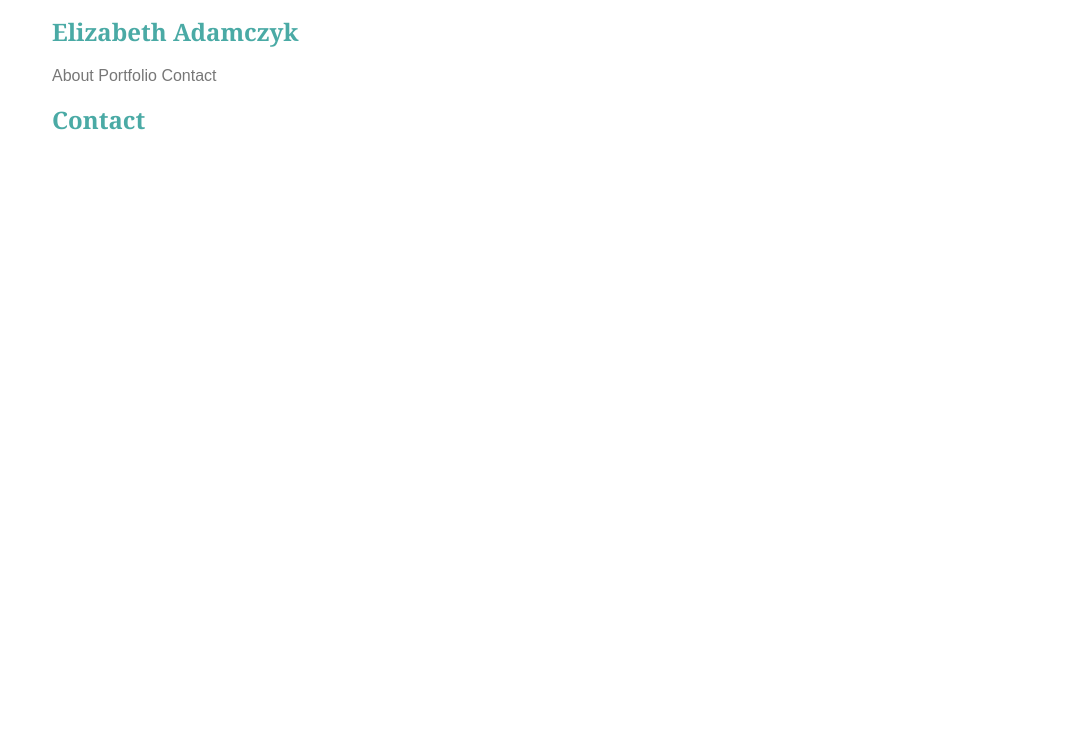
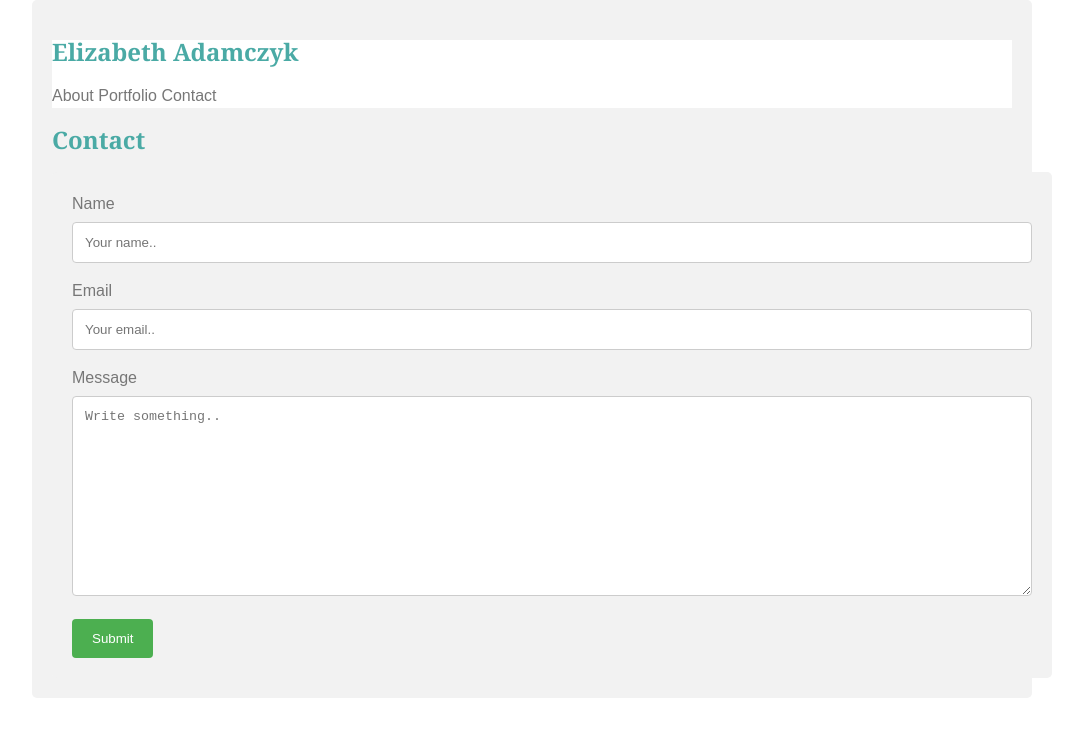
Before and after one commit to emadamczyk/EA_basic_wk1, a plain HTML site: page contact.html in a window 1280 px wide. Shown: the whole page, without its empty margins (108-1191 px from the left). Drawn offline with Linux system fonts and the light colour scheme.

Commit message:
initial hw pages

```diff
--- a/assets/css/style.css
+++ b/assets/css/style.css
@@ -43,3 +43,37 @@ body {
     height: 150px;
     margin-right: 20px;
   }
+
+  /* Style inputs with type="text", select elements and textareas */
+input[type=text], select, textarea {
+    width: 100%; /* Full width */
+    padding: 12px; /* Some padding */
+    border: 1px solid #ccc; /* Gray border */
+    border-radius: 4px; /* Rounded borders */
+    box-sizing: border-box; /* Make sure that padding and width stays in place */
+    margin-top: 6px; /* Add a top margin */
+    margin-bottom: 16px; /* Bottom margin */
+    resize: vertical /* Allow the user to vertically resize the textarea (not horizontally) */
+}
+
+/* Style the submit button with a specific background color etc */
+input[type=submit] {
+    background-color: #4CAF50;
+    color: white;
+    padding: 12px 20px;
+    border: none;
+    border-radius: 4px;
+    cursor: pointer;
+}
+
+/* When moving the mouse over the submit button, add a darker green color */
+input[type=submit]:hover {
+    background-color: #45a049;
+}
+
+/* Add a background color and some padding around the form */
+.container {
+    border-radius: 5px;
+    background-color: #f2f2f2;
+    padding: 20px;
+}
--- a/contact.html
+++ b/contact.html
@@ -21,8 +21,26 @@
         </header>
 
 
+            <h2>Contact</h2>
+            <div class="container">
+                    <form action="action_page.php">
 
-            <h2>Contact</h2>
+                      <label for="name">Name</label>
+                      <input type="text" id="name" name="name" placeholder="Your name..">
+
+
+
+                      <label for="email">Email</label>
+                      <input type="text" id="email" name="email" placeholder="Your email..">
+
+
+                      <label for="Message">Message</label>
+                      <textarea id="Message" name="Message" placeholder="Write something.." style="height:200px"></textarea>
+
+                      <input type="submit" value="Submit">
+
+                    </form>
+                  </div>
 
 
 </body>
```
